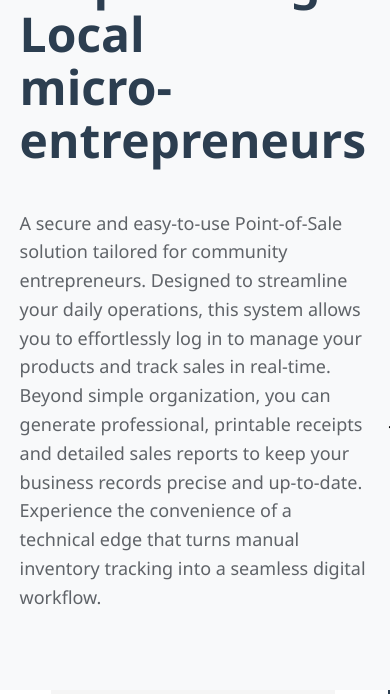
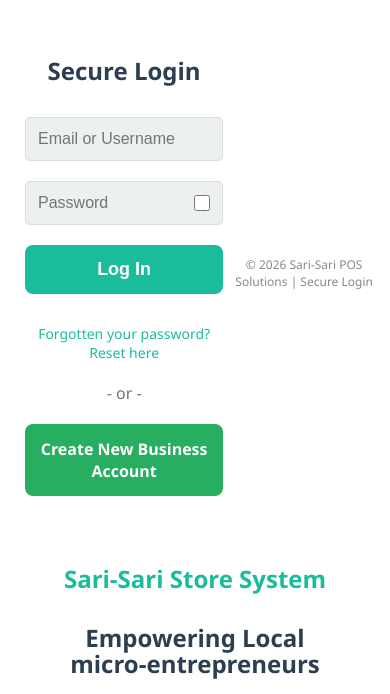
Before and after one commit to EMJAY425/Portable-POS-System, a Flask app: page /login in a window 390 px wide. Shown: the top 694 px of the page. Run offline with Flask 3, Linux system fonts and the light colour scheme; grey boxes are pictures that could not be loaded.

Commit message:
Update application code

```diff
--- a/index/templates/login.html
+++ b/index/templates/login.html
@@ -159,54 +159,71 @@
         }
 
     @media (max-width: 768px) {
-        .hero-section,
-        .left-column,
-        .system-info {
-            display: none !important;
+        body {
+            background: #ffffff !important;
+            background-color: #ffffff !important;
+            height: auto !important;
+            min-height: 100vh !important;
+            padding: 0 !important;
+            margin: 0 !important;
+            display: block !important;
         }
 
-        .login-wrapper,
-        .grid-2,
-        .container {
+        .login-wrapper {
             display: flex !important;
             flex-direction: column !important;
-            align-items: center !important;
-            justify-content: center !important;
             width: 100% !important;
-            min-height: 80vh !important;
-            padding: 20px !important;
+            height: auto !important;
+            box-shadow: none !important;
+            background: #ffffff !important;
+        }
+
+        .form-section {
+            order: 1 !important;
+            width: 100% !important;
+            padding: 20px 15px !important;
+            background: #ffffff !important;
+            background-image: none !important;
             box-sizing: border-box !important;
         }
 
-        .login-card,
-        .login-container {
+        .brand-section {
+            order: 2 !important;
+            display: flex !important;
             width: 100% !important;
-            max-width: 360px !important;
-            border: none !important;
-            box-shadow: none !important;
-            background: transparent !important;
-            padding: 10px !important;
+            padding: 20px 20px 40px 20px !important;
+            background: #ffffff !important;
+            box-sizing: border-box !important;
+            text-align: center !important;
+            align-items: center !important;
         }
 
-        .login-card input[type="text"],
-        .login-card input[type="password"] {
-            width: 100% !important;
-            height: 48px !important;
-            font-size: 16px !important;
-            border-radius: 8px !important;
-            box-sizing: border-box !important;
-            margin-bottom: 12px !important;
+        .brand-section h1,
+        .brand-section h2 {
+            font-size: 24px !important;
+            margin-bottom: 10px !important;
         }
 
-        .login-card button,
-        .login-card .btn {
+        .brand-section p {
+            font-size: 14px !important;
+            line-height: 1.5 !important;
+            max-width: 100% !important;
+        }
+
+        .login-card {
             width: 100% !important;
-            height: 44px !important;
-            font-size: 16px !important;
-            border-radius: 8px !important;
-            display: flex !important;
-            align-items: center !important;
-            justify-content: center !important;
+            max-width: 380px !important;
+            box-shadow: none !important;
+            border: none !important;
+            padding: 10px !important;
+            margin: 0 auto !important;
+        }
+
+        .footer-text {
+            position: static !important;
+            text-align: center !important;
+            margin-top: 20px !important;
+            color: #888888 !important;
         }
     }
     </style>
```
